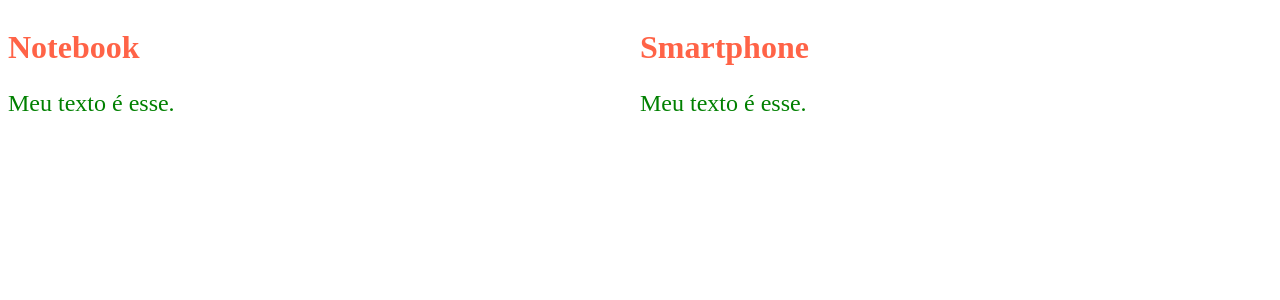
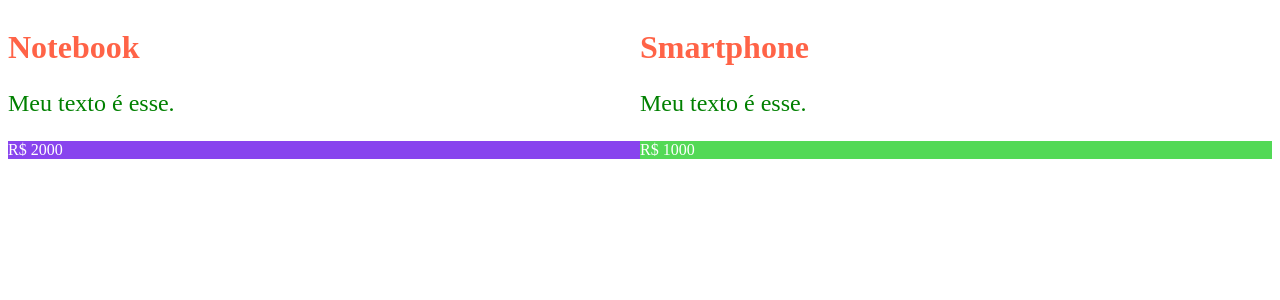
Before and after one commit to tatisabinoviana/ReactParaIniciantesOrigamid, a React (Create React App) app: page / in a window 1280 px wide. Shown: the top 300 px of the page. Built offline with nearby package versions, Linux system fonts and the light colour scheme.

Commit message:
Pode ser usado o props para manipular propriedades de forma dinamica

```diff
--- a/src/App.js
+++ b/src/App.js
@@ -19,24 +19,24 @@ const Paragrafo = styled.p`
   color: green;
 `;
 
+const Preco = styled.p`
+  background: ${({ cor }) => cor};
+  color: white;
+`;
+
 const App = () => {
-  function template(value, total) {
-    console.log(value);
-    console.log(total);
-  }
-  const total = 1000;
-  template`Isso é ${total} um teste`;
-
   return (
     <div>
       <ProdutosContainer>
         <Produto>
           <Titulo>Notebook</Titulo>
           <Paragrafo>Meu texto é esse.</Paragrafo>
+          <Preco cor="#84e">R$ 2000</Preco>
         </Produto>
         <Produto>
           <Titulo>Smartphone</Titulo>
           <Paragrafo>Meu texto é esse.</Paragrafo>
+          <Preco cor="#53d956">R$ 1000</Preco>
         </Produto>
       </ProdutosContainer>
     </div>
```
